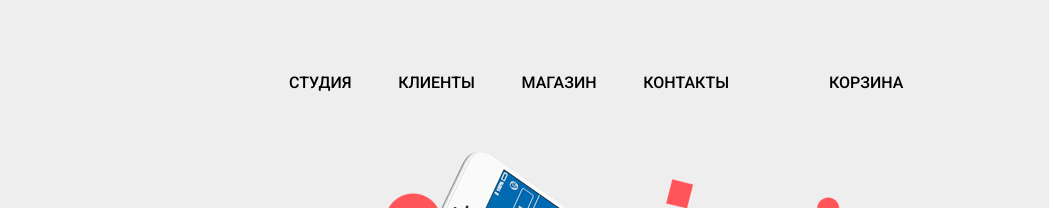
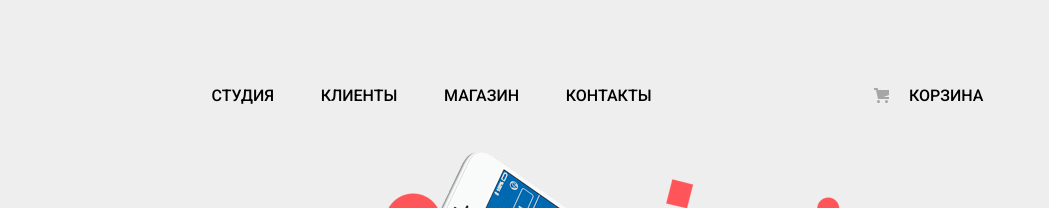
Before and after one commit to Kroshka-Shi/531323-nerds, a plain HTML site: page index.html in a window 1280 px wide. Shown: the top 208 px of the page, 231-1280 px from the left. Drawn offline with Linux system fonts and the light colour scheme.

Commit message:
Заканчивает хидер

```diff
--- a/css/style.css
+++ b/css/style.css
@@ -88,6 +88,7 @@ a {
 }
 
 .main-navigation {
+	width: 1160px;
 	display: flex;
 	justify-content: space-between;
 	align-items: center;
@@ -97,19 +98,6 @@ a {
 .header-logo {
 	width: 160px;
 	height: 65px;
-	margin-right: 200px;
-}
-
-.header-navigation {
-	width:440px;
-	margin-right: 240px;
-
-	display: flex;
-	justify-content: space-between;
-}
-
-.header-cart {
-	width:160px;
 }
 
 .header-navigation,
@@ -117,6 +105,38 @@ a {
 	list-style: none;
 	padding: 0;
 	margin: 0;
+}
+
+
+.header-navigation {
+	width:440px;
+	padding: 0;
+	margin-top: 26px;
+	/*margin-right: 240px;*/
+
+	display: flex;
+	justify-content: space-between;
+}
+
+.header-cart {
+	width:80px;
+	margin-top: 26px;
+	position: relative;
+	padding-left: 35px;
+}
+
+.header-cart::before {
+	content: "";
+
+	position: absolute;
+	top:7px;
+	left:0px;
+
+  width: 15px;
+  height: 15px;
+
+  background-image: url(../img/cart-icon.svg);
+  background-repeat: no-repeat;
 }
 
 .header-navigation a,
```
